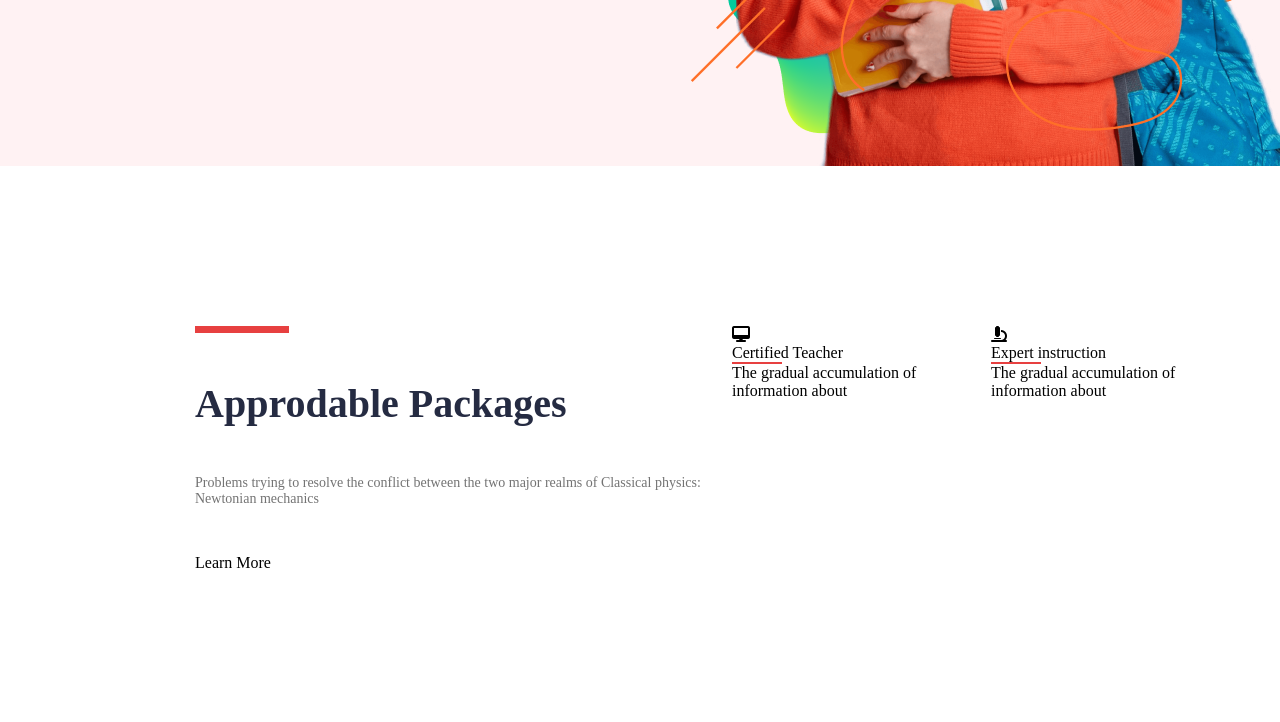
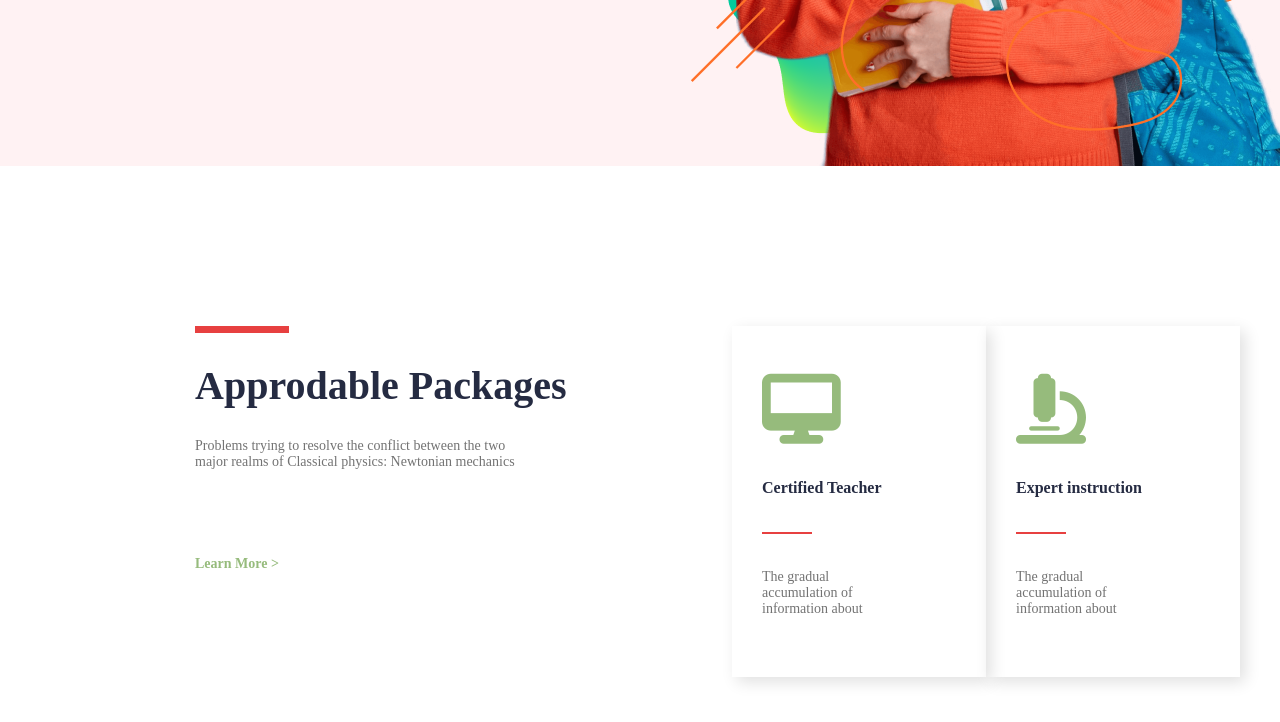
Before and after one commit to giorgi-darchiashvili/davaleba, a plain HTML site: page davaleba 6/index.html in a window 1280 px wide. Shown: the part 612-1334 px from the top of the page. Drawn offline with Linux system fonts and the light colour scheme; a web font is replaced by a local one.

Commit message:
meore bloki dasrulebuli*

```diff
--- a/davaleba 6/css/main.css
+++ b/davaleba 6/css/main.css
@@ -117,7 +117,7 @@ nav div a {
 .welcome-green {
     color: #96BB7C;
     font-size: 16px;
-    font-weight: 700px;
+    font-weight: 700;
 }
 
 .bold-welcome {
@@ -212,6 +212,7 @@ nav div a {
 }
 
 .meore-box {
+    padding: 30px;
     width: 249px;
     height: 291px;
 }
@@ -245,3 +246,47 @@ nav div a {
     font-weight: 400;
     font-size: 14px;
 }
+
+.lern-more {
+    margin: 0;
+    color: #96BB7C;
+    font-size: 14px;
+    font-weight: 700;
+}
+
+.problems-div {
+    height: 60px;
+    width: 345px;
+}
+
+.monitori {
+font-size: 70px;
+color: #96BB7C;
+}
+
+.certified {
+    font-size: 16xp;
+    font-weight: 700;
+    color: #252B42;
+}
+
+.gradual {
+    color: #737373;
+    font-size: 14px;
+    font-weight: 400;
+}
+
+.gradual-div {
+    height: 60px;
+    width: 132px;
+}
+
+.vertical-space-aroun {
+    display: flex;
+    justify-content: space-around;
+    flex-direction: column;
+}
+
+.chrdili2 {
+    box-shadow: 5px 5px 15px rgb(224, 224, 224);
+}
--- a/davaleba 6/index.html
+++ b/davaleba 6/index.html
@@ -50,35 +50,36 @@
                 <div class="d1045x292 row justify">
                     <div class="d507x246 flex-column">
                         <div class="citeli-khazi2"></div>
-                        <div>
-                            <p class="approdable">Approdable Packages</p>
-                        </div>
-                        <div>
+                        <p class="approdable">Approdable Packages</p>
+                        <div class="problems-div">
                             <p class="problems">Problems trying to resolve the conflict between
                                 the two major realms of Classical physics:
                                 Newtonian mechanics
-                            </p>
                         </div>
-                        <div>
-                            <p>Learn More</p>
-                        </div>
+                        </p>
+                        <a class="lern-more" href="#">Learn More ></a>
                     </div>
                     <div class="d508X292 row justify">
-                        <div class="meore-box">
-                            <i class="fa-solid fa-desktop"></i>
-                            <p>Certified Teacher</p>
+                        <div class="meore-box vertical-space-aroun chrdili2">
+                            <i class="fa-solid fa-desktop monitori"></i>
+                            <p class="certified">Certified Teacher</p>
                             <div class="citeli-khazi"></div>
-                            <p>The gradual
-                                accumulation of
-                                information about </p>
+                            <div class="gradual-div">
+                                <p class="gradual">The gradual
+                                    accumulation of
+                                    information about </p>
+                            </div>
                         </div>
-                        <div class="meore-box">
-                            <i class="fa-solid fa-microscope"></i>
-                            <p>Expert instruction</p>
+                        <div class="meore-box vertical-space-aroun chrdili2">
+                            <i class="fa-solid fa-microscope monitori"></i>
+                            <p class="certified">Expert instruction</p>
                             <div class="citeli-khazi"></div>
-                            <p>The gradual
-                                accumulation of
-                                information about </p>
+                            <div class="gradual-div">
+                                <p class="gradual">The gradual
+                                    accumulation of
+                                    information about
+                                </p>
+                            </div>
                         </div>
                     </div>
                 </div>
```
